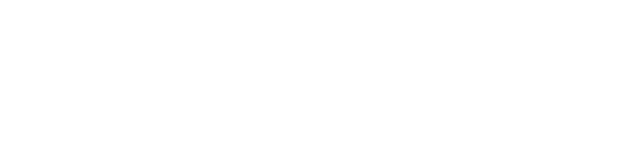
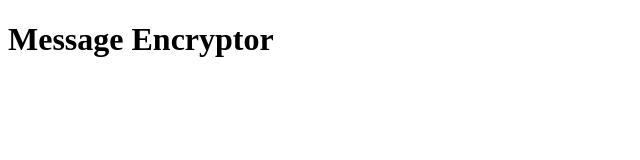
Before and after one commit to muslumhanerol/amazon_qa_test_lab, a plain HTML site: page index.html in a window 1280 px wide. Shown: the whole page, without its empty margins (0-640 px from the left). Drawn offline with Linux system fonts and the light colour scheme.

Commit message:
Update index.html

```diff
--- a/index.html
+++ b/index.html
@@ -4,9 +4,19 @@
     <meta charset="UTF-8">
     <meta name="viewport" content="width=device-width, initial-scale=1.0">
     <link rel="stylesheet" href="style.css">
-    <title>Message_</title>
+    <title>Message_Encryptor</title>
 </head>
 <body>
+    <div class="container">
+        <h1>Message Encryptor</h1>
+
+
+
+    </div>
+
+
+
+
     <script src="app.js"></script>
 </body>
 </html>
```
